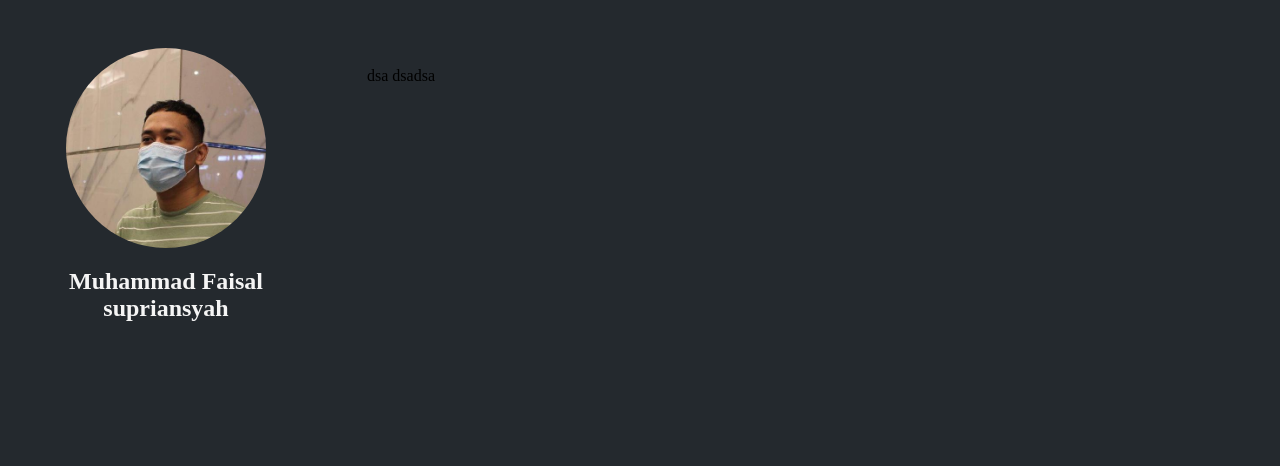
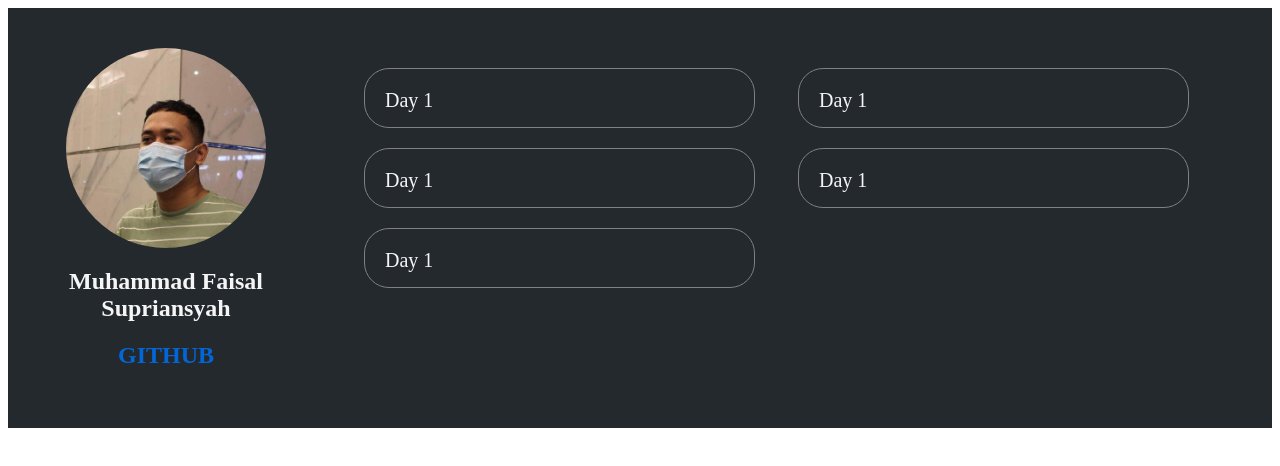
Before and after one commit to SupriansyahFaisal/Praxis-Academy, a plain HTML site: page Kurikulum/landing-page/Day1.html in a window 1280 px wide. Drawn offline with Linux system fonts and the light colour scheme.

Commit message:
landing page

```diff
--- a/Kurikulum/landing-page/Day1.html
+++ b/Kurikulum/landing-page/Day1.html
@@ -2,50 +2,27 @@
 <html>
 <head>
 <meta name="viewport" content="width=device-width, initial-scale=1">
-<style>
-    img {
-        display: block;
-        margin: auto;
-        border-radius:50%;
+<link rel="stylesheet" type="text/css" href="style.css">
+</head>
+<body>
+<div class="row">
+  <div class="column" style="background-color:#24292e;width: 25%;height:420px;">
+    <a href="index.html"><img src="img/profile.jpg" alt="Paris" width="200" height="200"></a>
+    <a href="index.html"><h2 style="text-align:center;color:whitesmoke;">Muhammad Faisal Supriansyah</h2></a>
+    <h2 style="text-align: center;"><a href="https://github.com/SupriansyahFaisal" style="color: #0366d6;">GITHUB</a></h2>
+  </div>
+  <div class="column" style="background-color:#24292e;width: 75%; height: 420px;">
+    <div class="columna" style="background-color:#24292e;width: 50%;">
+      <a href="Day1.html"><p  id="rcorners2"; style="font-size:20px;">Day 1</p></a>
+      <a href="Day1.html"><p  id="rcorners2"; style="font-size:20px;">Day 1</p></a>
+      <a href="Day1.html"><p  id="rcorners2"; style="font-size:20px;">Day 1</p></a>
+    </div>
+    <div class="columna" style="background-color:#24292e;width: 50%;">
+      <a href="Day1.html"><p  id="rcorners2"; style="font-size:20px;">Day 1</p></a>
+      <a href="Day1.html"><p  id="rcorners2"; style="font-size:20px;">Day 1</p></a>
+    </div>
 
-    }
-* {
-  box-sizing: border-box;
-}
 
-/* Create two equal columns that floats next to each other */
-.column {
-  float: left;
-  width: 50%;
-  padding: 40px;
-  height: 100%; /* Should be removed. Only for demonstration */
-}
-
-/* Clear floats after the columns */
-.row:after {
-  content: "";
-  display: table;
-  clear: both;
-
-}
-</style>
-</head>
-<body style="background-color:#24292e">
-<div class="row">
-  <div class="column" style="background-color:#24292e;width: 25%;">
-    <img src="profile.jpg" alt="Paris" width="200" height="200">
-    <h2 style="text-align:center;color:whitesmoke;">Muhammad Faisal supriansyah</h2>
-  </div>
-  <div class="column" style="background-color:#24292e;width: 75%;">
-    <TABLE>
-      <tr>
-        <td>
-          <p>dsa</p>
-        </td>
-        <td><p>dsadsa</p></td>
-      </tr>
-
-    </TABLE>
   </div>
 </div>
 
--- /dev/null
+++ b/Kurikulum/landing-page/style.css
@@ -0,0 +1,54 @@
+
+img {
+    display: block;
+    margin: auto;
+    border-radius:50%;
+
+}
+* {
+box-sizing: border-box;
+}
+a{
+color: #0366d6;
+}
+a:link {
+text-decoration: none;
+}
+
+a:visited {
+text-decoration: none;
+}
+
+a:hover {
+text-decoration: underline;
+}
+
+a:active {
+text-decoration: underline;
+}
+.column {
+float: left;
+width: 50%;
+padding: 40px;
+height: 100%;
+}
+.columna {
+float: left;
+width: 50%;
+height: 100%;
+}
+.row:after {
+content:normal;
+display: table;
+clear: both;
+
+}
+#rcorners2 {
+border-radius: 25px;
+border: 1px solid #808080;
+padding: 20px;
+width: 90%;
+height: 60px;
+color: whitesmoke;
+font-style:initial;
+}
```
Also changed, not shown: Kurikulum/landing-page/index.html (+16 -33 lines), Kurikulum/landing-page/img/profile.jpg (renamed from Kurikulum/landing-page/profile.jpg).
